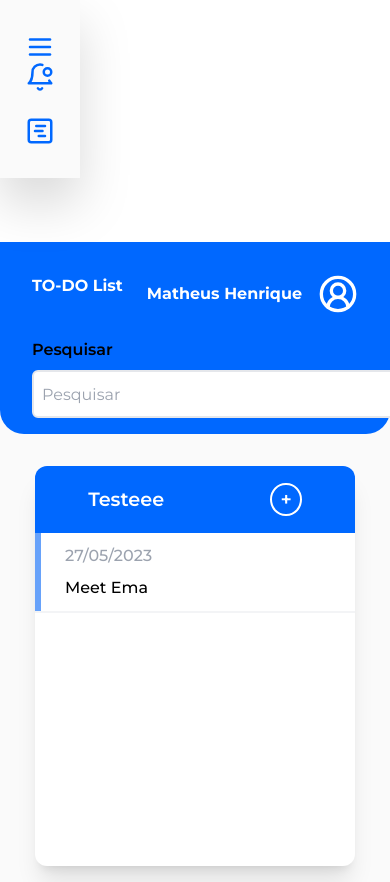
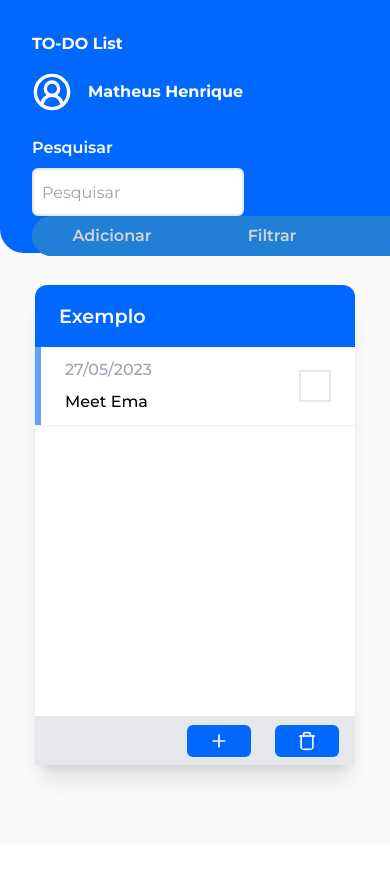
Before and after one commit to Strifexss/FaculdadeTodo, a Next.js app: page /Paginas/Landing in a window 390 px wide. After the commit the page ends 844 px from the top, so only its background shows below. Built offline with nearby package versions, Linux system fonts and the light colour scheme.

Commit message:
Todo ExcluirGrupo and Check

```diff
--- a/src/app/Paginas/Components/Landing/Main.tsx
+++ b/src/app/Paginas/Components/Landing/Main.tsx
@@ -10,7 +10,7 @@ import HeaderLanding from "./header/header";
 export default function Main() {
 
     const [todos, setTodos] = useState<ITodos[]>([{
-        nome: "Testeee",
+        nome: "Exemplo",
         grupo: [
             {
                 nome: "Meet Ema",
--- a/src/app/Paginas/Components/Landing/ModalInsert/Modal.tsx
+++ b/src/app/Paginas/Components/Landing/ModalInsert/Modal.tsx
@@ -41,7 +41,7 @@ export default function Modal({handleCloseModal, setTodos, ArrayTodos}:Props) {
                 </button>
             </div>
             <div className="w-full px-6">
-                <InputTexto Tamanho="full" Nome="Nome do Grupo" handleChangeValue={handleChange} placeholder="Insira o nome do Grupo"/>
+                <InputTexto LabelColor="Black" Tamanho="full" Nome="Nome do Grupo" handleChangeValue={handleChange} placeholder="Insira o nome do Grupo"/>
             </div>
             <div className="w-full h-[5rem] bg-gray-200 flex justify-end items-center px-6">
                 <button className="text-white h-[3rem] font-bold p-2 rounded-md bg-AzulPadrao" onClick={() => Adicionar()}>
--- a/src/app/Paginas/Components/Landing/header/header.tsx
+++ b/src/app/Paginas/Components/Landing/header/header.tsx
@@ -9,19 +9,19 @@ interface Props {
 export default function HeaderLanding({buttonsFunctionAdicionar}:Props) {
     return(
         <header className="w-full h-[30%] bg-AzulPadrao flex flex-col gap-6 justify-start p-8 rounded-b-3xl">
-            <div className="w-full flex justify-between">
+            <div className="w-full flex flex-col items-start md:flex-row md:justify-between gap-4 md:gap-0">
                 <h1 className="text-[white] font-bold text-[1rem]">
                     TO-DO List
                 </h1>
-                <div className="flex justify-center gap-4 items-center cursor-pointer">
+                <div className="flex flex-row-reverse md:flex-row justify-center gap-4 items-center cursor-pointer">
                     <h1 className="text-[white] font-bold text-[1rem">
                         Matheus Henrique
                     </h1>
                     <UserCircle2 color="white" width={40} height={40}/>
                 </div>
             </div>
-            <section className="w-full flex justify-between items-center">
-                <InputTexto Nome="Pesquisar" Tamanho="Compacto" placeholder="Pesquisar" />
+            <section className="w-full flex flex-col md:flex-row items-start md:justify-between md:items-center">
+                <InputTexto LabelColor="White" Nome="Pesquisar" Tamanho="full" placeholder="Pesquisar" />
                 <section className="flex flex-row justify-center bg-[#2180D6] rounded-3xl">
                     <ButtonsHeader Click={buttonsFunctionAdicionar} texto="Adicionar"/>
                     <ButtonsHeader texto="Filtrar"/>
--- a/src/app/Paginas/Components/Landing/todoComponent/GrupItems.tsx
+++ b/src/app/Paginas/Components/Landing/todoComponent/GrupItems.tsx
@@ -1,10 +1,14 @@
 import IITemTodo from "@/app/models/ItemTodo"
+import { useState } from "react"
+import {Check} from "lucide-react"
+export default function GrupsItems(Item:IITemTodo) {
 
-export default function GrupsItems(Item:IITemTodo) {
+    const [complete, setComplete] = useState(false)
+
     return(
         <div className="hover:bg-gray-100 border-gray-100 border-b-2 w-full h-[5rem] flex flex-row items-center">
             <div className="w-[6px] bg-[#67a2fa] h-full"/>
-            <div className="flex justify-start items-center py-4 px-6 ">
+            <div className="flex w-full h-full justify-between items-center py-4 px-6 ">
                 <div className="flex flex-col justify-center gap-2">
                     <h1 className="text-gray-400 font-medium">
                         {Item.data}
@@ -13,6 +17,12 @@ export default function GrupsItems(Item:IITemTodo) {
                         {Item.nome}
                     </h1>
                 </div>
+                <div onClick={() => setComplete(!complete)}
+                    className="flex justify-center items-center h-[2rem] w-[2rem] border-2">
+                    {   complete &&
+                        <Check color="green"/>
+                    }
+                </div>
             </div>
         </div>
     )
--- a/src/app/Paginas/Components/Landing/todoComponent/Todo.tsx
+++ b/src/app/Paginas/Components/Landing/todoComponent/Todo.tsx
@@ -2,6 +2,8 @@ import ITodos from "@/app/models/Todos"
 import GrupsItems from "./GrupItems"
 import IITemTodo from "@/app/models/ItemTodo"
 import adicionarNovoObjeto from "@/app/hooks/TodoComponent/useAdicionarNovoItem";
+import {Trash, Plus} from "lucide-react"
+import useExcluirGrupo from "@/app/hooks/TodoComponent/setExcluirGrupo";
 
 interface Props {
     Item: ITodos,
@@ -20,15 +22,13 @@ export default function TodoComponent({Item, setTodos}:Props) {
         adicionarNovoObjeto({nomeTodo: Item.nome, novoObjeto, setTodos});
     }
 
+    const ExcluirGrupo = () => useExcluirGrupo({nomeTodo: Item.nome, setTodos: setTodos})
+
     return(
-        <div className="w-[20rem] h-[25rem] bg-white rounded-xl flex flex-col items-center cursor-pointer shadow-xl">
-            <div className="w-full h-[5rem] bg-AzulPadrao rounded-t-xl flex justify-around items-center">
+        <div className="w-[20rem] h-[30rem] bg-white rounded-xl flex flex-col items-center cursor-pointer shadow-xl">
+            <div className="w-full h-[5rem] bg-AzulPadrao rounded-t-xl flex justify-between items-center px-6">
                 <h1 className="text-white text-[1.2rem] font-semibold">
                     <h1>{Item?.nome}</h1>
-                </h1>
-                <h1 onClick={() => add()}
-                className="text-white text-[1.2rem] font-semibold px-2 rounded-[50%] border-white border-2">
-                    +
                 </h1>
             </div>
             <div className="w-full h-full flex flex-col items-center overflow-y-scroll">
@@ -40,6 +40,20 @@ export default function TodoComponent({Item, setTodos}:Props) {
                     })
                 }
             </div>
+            <div className="w-full h-[4rem] bg-gray-200 flex justify-end items-center gap-6 px-4">
+                <button onClick={() => add()}
+                    className="bg-AzulPadrao w-[4rem] h-[2rem] flex justify-center items-center rounded-md">
+                <Plus
+                    color="white"
+                    className="rounded-[50%] border-2 border-AzulPadrao "/>
+                </button>
+                <button onClick={() => ExcluirGrupo()}
+                    className="bg-AzulPadrao w-[4rem] h-[2rem] flex justify-center items-center rounded-md">
+                <Trash
+                    color="white"
+                    className="rounded-[50%] border-2 border-AzulPadrao "/>
+                </button>
+            </div>
         </div>
     )
 }
--- a/src/app/Paginas/Components/Login/InputTexto.tsx
+++ b/src/app/Paginas/Components/Login/InputTexto.tsx
@@ -3,14 +3,15 @@ interface Props {
     Escuro?: boolean,
     handleChangeValue?: (event: React.ChangeEvent<HTMLInputElement>) => void,
     Tamanho: "full" | "Compacto",
-    Nome: string
+    Nome: string,
+    LabelColor: "Black" | "White"
 }
 
-export default function InputTexto({placeholder, Escuro, handleChangeValue, Tamanho, Nome}:Props) {
+export default function InputTexto({placeholder, Escuro, handleChangeValue, Tamanho, Nome, LabelColor}:Props) {
 
     return(
         <div className="flex flex-col gap-2">
-              <label className="font-semibold"
+              <label className={`font-semibold ${LabelColor === "Black" ? "text-black" : "text-white"}`}
               htmlFor={Nome}>
                 {Nome}
               </label>
--- a/src/app/Paginas/Components/Login/TextArea.tsx
+++ b/src/app/Paginas/Components/Login/TextArea.tsx
@@ -14,8 +14,8 @@ export default function TextArea() {
                 </h1>
             </div>
             <div className="w-full flex flex-col justify-center items-center gap-4">
-                <InputTexto Tamanho="full" Nome="Email" Escuro placeholder="Insira o seu Email"/>
-                <InputTexto Tamanho="full" Nome="Senha" Escuro placeholder="Insira a sua Senha"/>
+                <InputTexto Tamanho="Compacto" Nome="Email" placeholder="Insira o seu Email"/>
+                <InputTexto Tamanho="Compacto" Nome="Senha" placeholder="Insira a sua Senha"/>
             </div>
             <div className="w-full flex flex-row justify-between items-center">
                 <h1 className="text-gray-400 hover:text-white cursor-pointer">
--- a/src/app/Paginas/layout.tsx
+++ b/src/app/Paginas/layout.tsx
@@ -7,14 +7,14 @@ export default function RootLayout({
   }) {
     return (
       <div  className="w-screen h-screen flex flex-col md:flex-row md:items-center">
-        <div className=" w-[3%] h-full bg-BrancoBg px-10 py-8 drop-shadow-2xl items-center flex flex-col justify-between">
+        <div className="hidden w-[3%] h-full bg-BrancoBg px-10 py-8 drop-shadow-2xl items-center md:flex flex-col justify-between">
           <Menu color="#0068FF" width={30} height={30}/>
           <section className="flex flex-col gap-6">
             <BellDotIcon color="#0068FF" width={30} height={30}/>
             <LucideGanttChartSquare color="#0068FF" width={30} height={30}/>
           </section>
         </div>
-        <div className="w-full h-full mt-16 md:mt-0">
+        <div className="w-full h-full">
           {children}
         </div>
       </div>
--- /dev/null
+++ b/src/app/hooks/TodoComponent/setExcluirGrupo.tsx
@@ -0,0 +1,13 @@
+import ITodos from "@/app/models/Todos";
+
+interface Props {
+    nomeTodo: string,
+    setTodos: React.Dispatch<React.SetStateAction<ITodos[]>>
+}
+
+export default function useExcluirGrupo({nomeTodo, setTodos}:Props) {
+    setTodos(prevTodos => {
+        const novoArray = prevTodos.filter(todoList => todoList.nome !== nomeTodo )
+        return novoArray
+    })
+}
```
